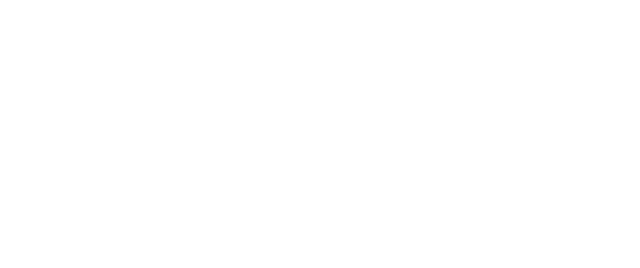
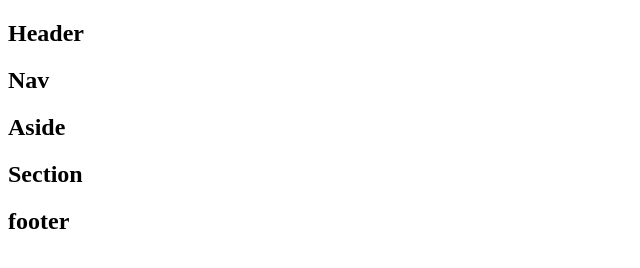
Before and after one commit to Zaven888/Grid, a plain HTML site: page index.html in a window 1280 px wide. Shown: the whole page, without its empty margins (0-640 px from the left). Drawn offline with Linux system fonts and the light colour scheme.

Commit message:
implement_grid_html

```diff
--- a/index.html
+++ b/index.html
@@ -4,10 +4,34 @@
     <meta charset="UTF-8">
     <meta http-equiv="X-UA-Compatible" content="IE=edge">
     <meta name="viewport" content="width=device-width, initial-scale=1.0">
+    <link rel="stylesheet" href="./css/style.css">
     <title>Lesson7</title>
-    <link rel="stylesheet" href="/css/style.css">
+
 </head>
 <body>
+   <main>
+     <header>
+       <h2>Header</h2>
+    </header>
 
+    <nav>
+        <h2>Nav</h2>
+    </nav>
+
+    <aside>
+        <h2>Aside</h2>
+    </aside>
+
+    <section>
+    <h2>
+        Section
+    </h2>
+    </section>
+
+    <footer>
+    <h2>footer</h2>
+    </footer>
+
+  </main>
 </body>
 </html>
```
